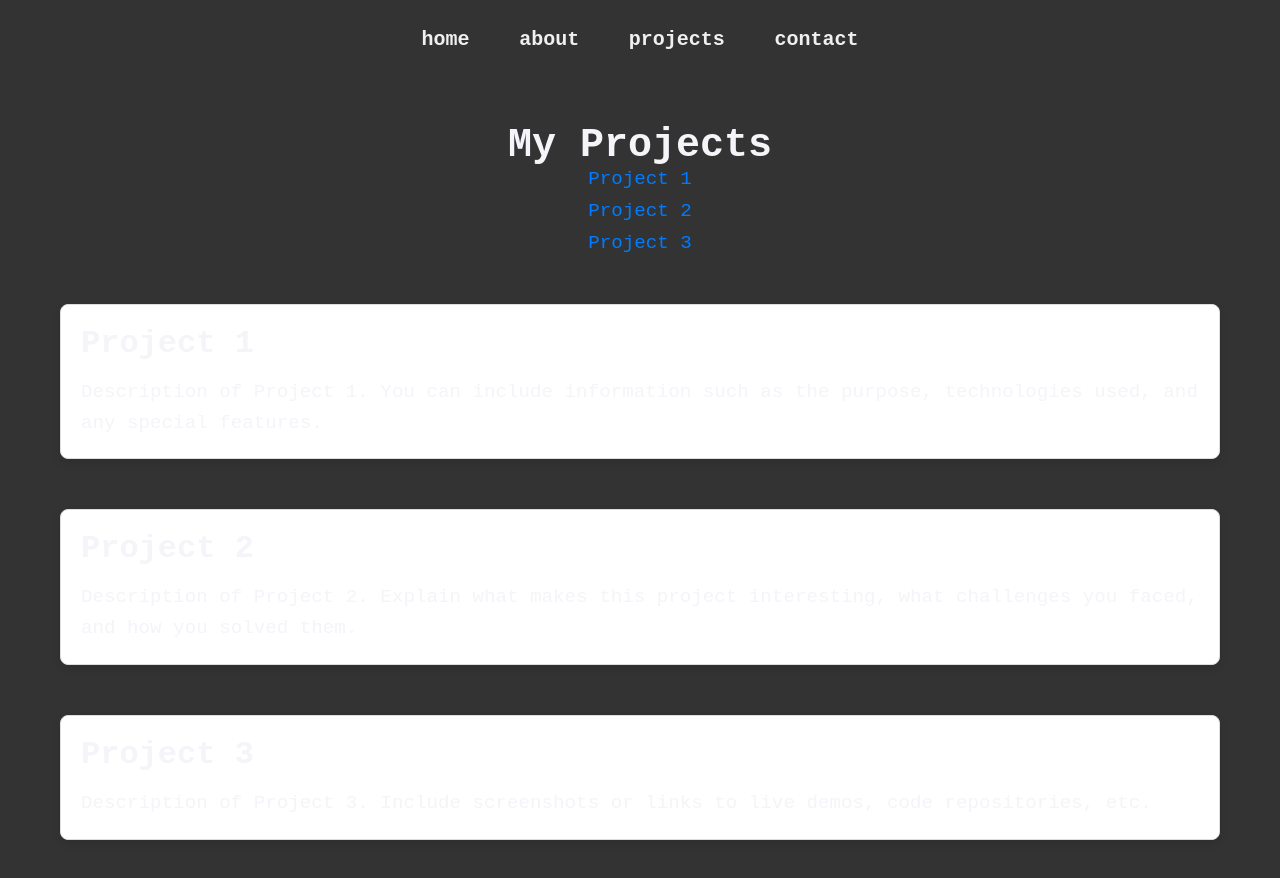
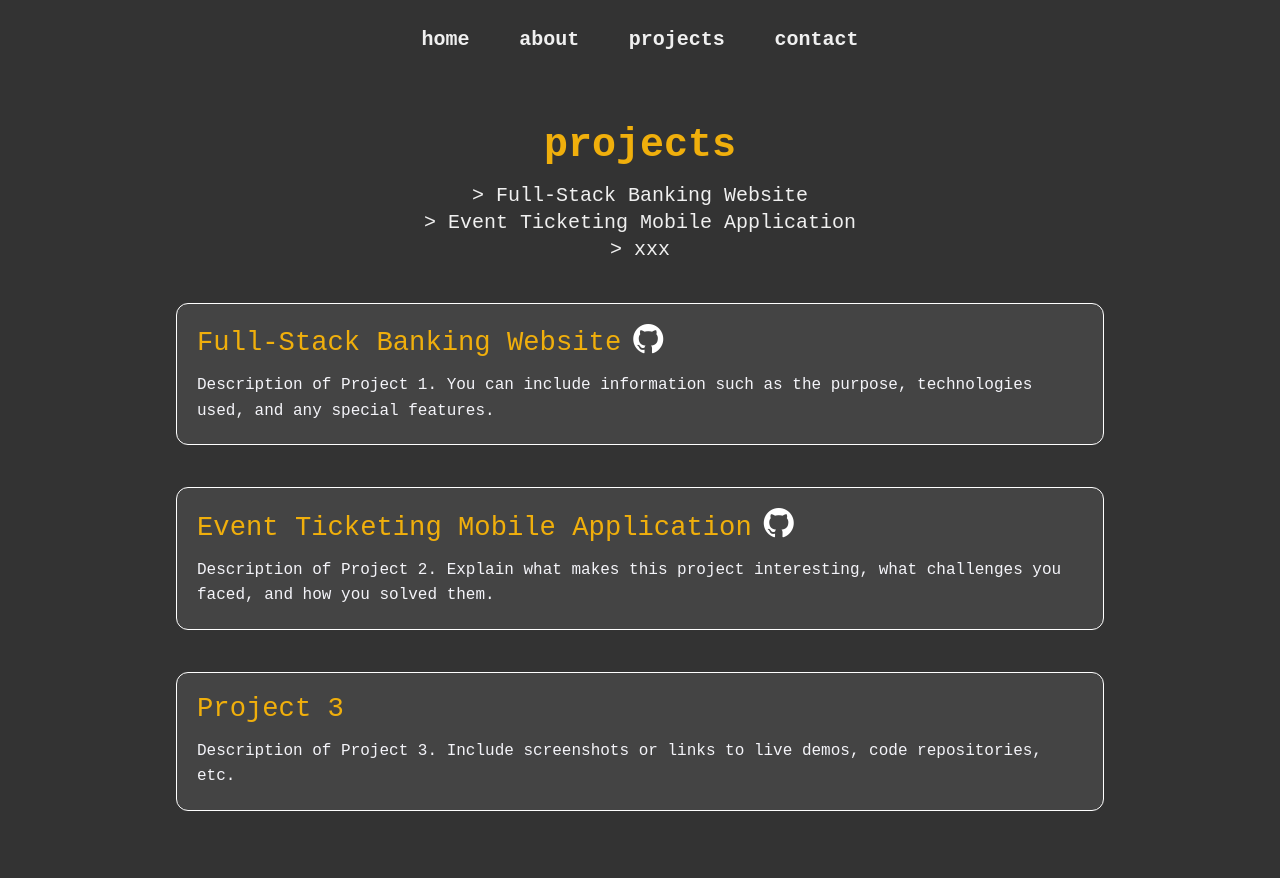
Before and after one commit to cctansh/portfolio, a plain HTML site: page projects.html in a window 1280 px wide. After the commit the page ends 831 px from the top, so only its background shows below. Drawn offline with nearby package versions, Linux system fonts and the light colour scheme.

Commit message:
edit project

```diff
--- a/projects.html
+++ b/projects.html
@@ -5,6 +5,7 @@
     <meta name="viewport" content="width=device-width, initial-scale=1.0">
     <title>Projects</title>
     <link rel="stylesheet" href="styles.css">
+    <link rel="stylesheet" href="https://cdn.jsdelivr.net/npm/bootstrap-icons@1.11.3/font/bootstrap-icons.min.css">
 </head>
 <body>
     <header>
@@ -19,20 +20,34 @@
     </header>
 
     <section class="projects">
-        <h1>My Projects</h1>
-        <ul>
-            <li><a href="#project1">Project 1</a></li>
-            <li><a href="#project2">Project 2</a></li>
-            <li><a href="#project3">Project 3</a></li>
-        </ul>
+        <h1>projects</h1>
+        <nav class="projects-nav">
+            <ul>
+                <li><a href="#project1">> Full-Stack Banking Website</a></li>
+                <li><a href="#project2">> Event Ticketing Mobile Application</a></li>
+                <li><a href="#project3">> xxx</a></li>
+            </ul>
+        </nav>
 
         <div id="project1" class="project">
-            <h2>Project 1</h2>
+            <div class="flex-row">
+                <h2>Full-Stack Banking Website</h2>
+                <a href="https://github.com/cctansh/fsdp-proj">
+                    <i class="bi bi-github icon-30 no-link"></i>
+                </a>
+            </div>
+
             <p>Description of Project 1. You can include information such as the purpose, technologies used, and any special features.</p>
         </div>
 
         <div id="project2" class="project">
-            <h2>Project 2</h2>
+            <div class="flex-row">
+                <h2>Event Ticketing Mobile Application</h2>
+                <a href="https://github.com/emery97/MAD24_P02_Team3">
+                    <i class="bi bi-github icon-30 no-link"></i>
+                </a>
+            </div>
+
             <p>Description of Project 2. Explain what makes this project interesting, what challenges you faced, and how you solved them.</p>
         </div>
 
--- a/styles.css
+++ b/styles.css
@@ -11,7 +11,7 @@ body {
     color: #f4f4f9;
 }
 
-p, h1 {
+p, h1, h2 {
     cursor: default;
 }
 
@@ -106,7 +106,7 @@ section {
     text-align: center;
 }
 
-.about h1, .contact h1 {
+.about h1, .contact h1, .projects h1 {
     color: rgb(240, 175, 12);
 }
 
@@ -119,38 +119,44 @@ section {
     color: rgb(240, 175, 12); /* Yellow color */
 }
 
-.projects ul {
-    list-style: none;
-    padding-left: 0;
-    text-align: center;
+.projects {
+    display: flex;
+    flex-direction: column;
+    align-items: center;
 }
 
-.projects ul li {
-    margin-bottom: 10px;
+.projects nav {
+    margin-top: 16px;
 }
-
-.projects ul li a {
-    color: #007BFF;
-    text-decoration: none;
-    font-size: 1.2em;
+.projects-nav ul {
+    display: flex;
+    flex-direction: column;
+    gap: 4px;
+}
+.projects-nav ul li a {
+    font-weight: 400;
 }
 
 .project {
-    margin: 50px 0;
+    background-color: #444;
+    color: #f4f4f9;
+    border: 1px solid rgb(255, 255, 255);
+    border-radius: 12px;
     padding: 20px;
-    background-color: #fff;
-    border: 1px solid #ddd;
-    border-radius: 8px;
-    box-shadow: 0 4px 8px rgba(0, 0, 0, 0.1);
+    width: 80%;
+    text-align: left;
+    margin-top: 42px;
 }
 
 .project h2 {
-    font-size: 2em;
+    font-size: 1.7em;
     margin-bottom: 15px;
+    font-weight: 500;
+    color: rgb(240, 175, 12);
 }
 
 .project p {
-    font-size: 1.2em;
+    font-size: 1em;
     line-height: 1.6;
 }
 
@@ -199,6 +205,18 @@ section {
 .flex-row {
     display: flex;
     flex-direction: row;
-    gap:8px;
+    gap:12px;
     align-items: baseline;
 }
+
+.icon-30 { font-size: 30px; }
+
+.no-link {
+    text-decoration: none;
+    color: #fff;
+    transition: color 0.3s ease;
+}
+
+.no-link:hover {
+    color: #c6c6c6;
+}
```
Also changed, not shown: contact.html (+0 -1 lines).
